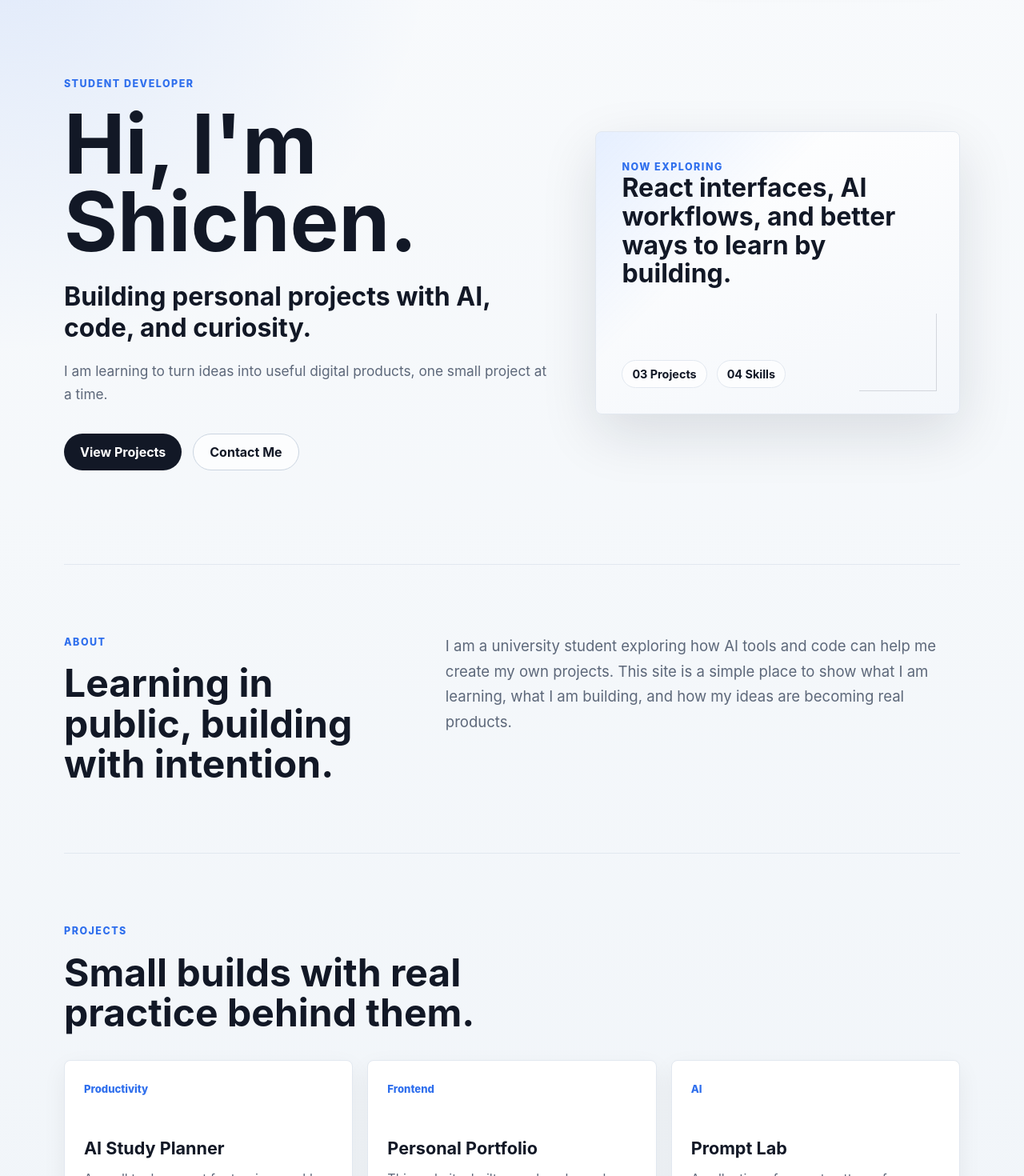
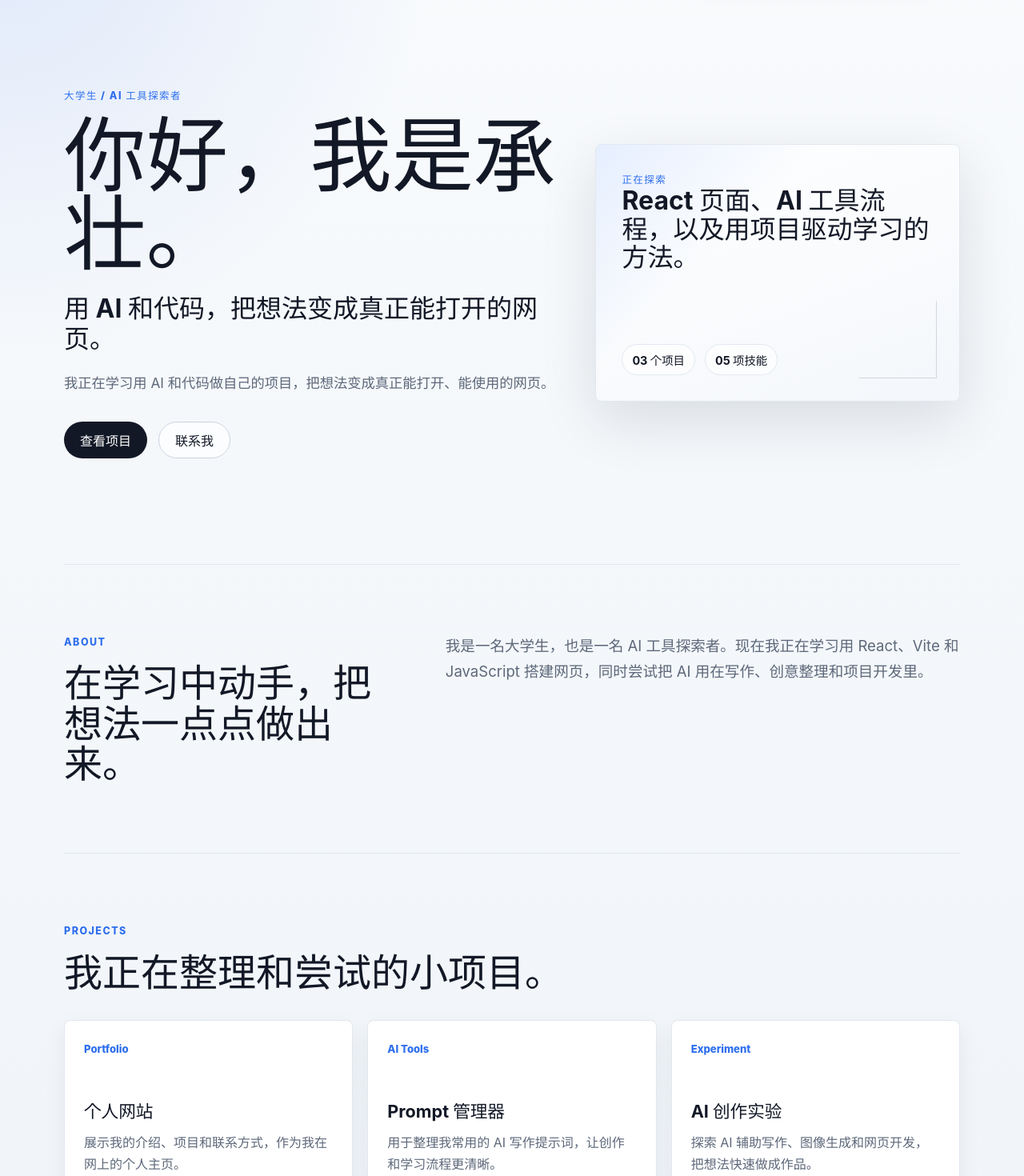
Before and after one commit to shouchengzhuang-cmyk/personal-website, a React (Vite) app: page / in a window 1280 px wide. Shown: the part 100-1570 px from the top of the page at 80% size. Built offline with nearby package versions, Linux system fonts and the light colour scheme.

Commit message:
update personal website content

```diff
--- a/src/App.jsx
+++ b/src/App.jsx
@@ -4,30 +4,30 @@ const navItems = ['Home', 'About', 'Projects', 'Contact']
 
 const projects = [
   {
-    title: 'AI Study Planner',
-    description: 'A small tool concept for turning weekly goals into practical study tasks.',
-    tag: 'Productivity',
+    title: '个人网站',
+    description: '展示我的介绍、项目和联系方式，作为我在网上的个人主页。',
+    tag: 'Portfolio',
   },
   {
-    title: 'Personal Portfolio',
-    description: 'This website, built as a clean home base for projects, notes, and experiments.',
-    tag: 'Frontend',
+    title: 'Prompt 管理器',
+    description: '用于整理我常用的 AI 写作提示词，让创作和学习流程更清晰。',
+    tag: 'AI Tools',
   },
   {
-    title: 'Prompt Lab',
-    description: 'A collection of prompt patterns for learning, writing, and building with AI tools.',
-    tag: 'AI',
+    title: 'AI 创作实验',
+    description: '探索 AI 辅助写作、图像生成和网页开发，把想法快速做成作品。',
+    tag: 'Experiment',
   },
 ]
 
-const skills = ['React', 'JavaScript', 'AI Tools', 'Prompt Writing']
+const skills = ['React', 'JavaScript', 'Vite', 'AI Tools', 'Prompt Writing']
 
 function App() {
   return (
     <main className="site-shell">
       <nav className="navbar" aria-label="Primary navigation">
         <a className="brand" href="#home" aria-label="Go to home">
-          SC
+          CZ
         </a>
         <div className="nav-links">
           {navItems.map((item) => (
@@ -40,29 +40,28 @@ function App() {
 
       <section className="hero-section" id="home">
         <div className="hero-copy">
-          <p className="eyebrow">Student Developer</p>
-          <h1>Hi, I&apos;m Shichen.</h1>
-          <p className="hero-role">Building personal projects with AI, code, and curiosity.</p>
+          <p className="eyebrow">大学生 / AI 工具探索者</p>
+          <h1>你好，我是承壮。</h1>
+          <p className="hero-role">用 AI 和代码，把想法变成真正能打开的网页。</p>
           <p className="hero-intro">
-            I am learning to turn ideas into useful digital products, one small project at a
-            time.
+            我正在学习用 AI 和代码做自己的项目，把想法变成真正能打开、能使用的网页。
           </p>
           <div className="hero-actions">
             <a className="button primary" href="#projects">
-              View Projects
+              查看项目
             </a>
             <a className="button secondary" href="#contact">
-              Contact Me
+              联系我
             </a>
           </div>
         </div>
 
         <div className="hero-panel" aria-label="Personal website highlight">
-          <span className="panel-label">Now exploring</span>
-          <strong>React interfaces, AI workflows, and better ways to learn by building.</strong>
+          <span className="panel-label">正在探索</span>
+          <strong>React 页面、AI 工具流程，以及用项目驱动学习的方法。</strong>
           <div className="panel-stats">
-            <span>03 Projects</span>
-            <span>04 Skills</span>
+            <span>03 个项目</span>
+            <span>05 项技能</span>
           </div>
         </div>
       </section>
@@ -70,19 +69,18 @@ function App() {
       <section className="section about-section" id="about">
         <div>
           <p className="section-kicker">About</p>
-          <h2>Learning in public, building with intention.</h2>
+          <h2>在学习中动手，把想法一点点做出来。</h2>
         </div>
         <p>
-          I am a university student exploring how AI tools and code can help me create my own
-          projects. This site is a simple place to show what I am learning, what I am building,
-          and how my ideas are becoming real products.
+          我是一名大学生，也是一名 AI 工具探索者。现在我正在学习用 React、Vite 和
+          JavaScript 搭建网页，同时尝试把 AI 用在写作、创意整理和项目开发里。
         </p>
       </section>
 
       <section className="section" id="projects">
         <div className="section-heading">
           <p className="section-kicker">Projects</p>
-          <h2>Small builds with real practice behind them.</h2>
+          <h2>我正在整理和尝试的小项目。</h2>
         </div>
         <div className="project-grid">
           {projects.map((project) => (
@@ -98,7 +96,7 @@ function App() {
       <section className="section skills-section" id="skills">
         <div className="section-heading">
           <p className="section-kicker">Skills</p>
-          <h2>Tools I am practicing right now.</h2>
+          <h2>我目前正在练习的技术和工具。</h2>
         </div>
         <div className="skill-list">
           {skills.map((skill) => (
@@ -112,7 +110,7 @@ function App() {
       <section className="section contact-section" id="contact">
         <div>
           <p className="section-kicker">Contact</p>
-          <h2>Let&apos;s connect.</h2>
+          <h2>欢迎联系我。</h2>
         </div>
         <div className="contact-links">
           <a href="mailto:your.email@example.com">your.email@example.com</a>
```
